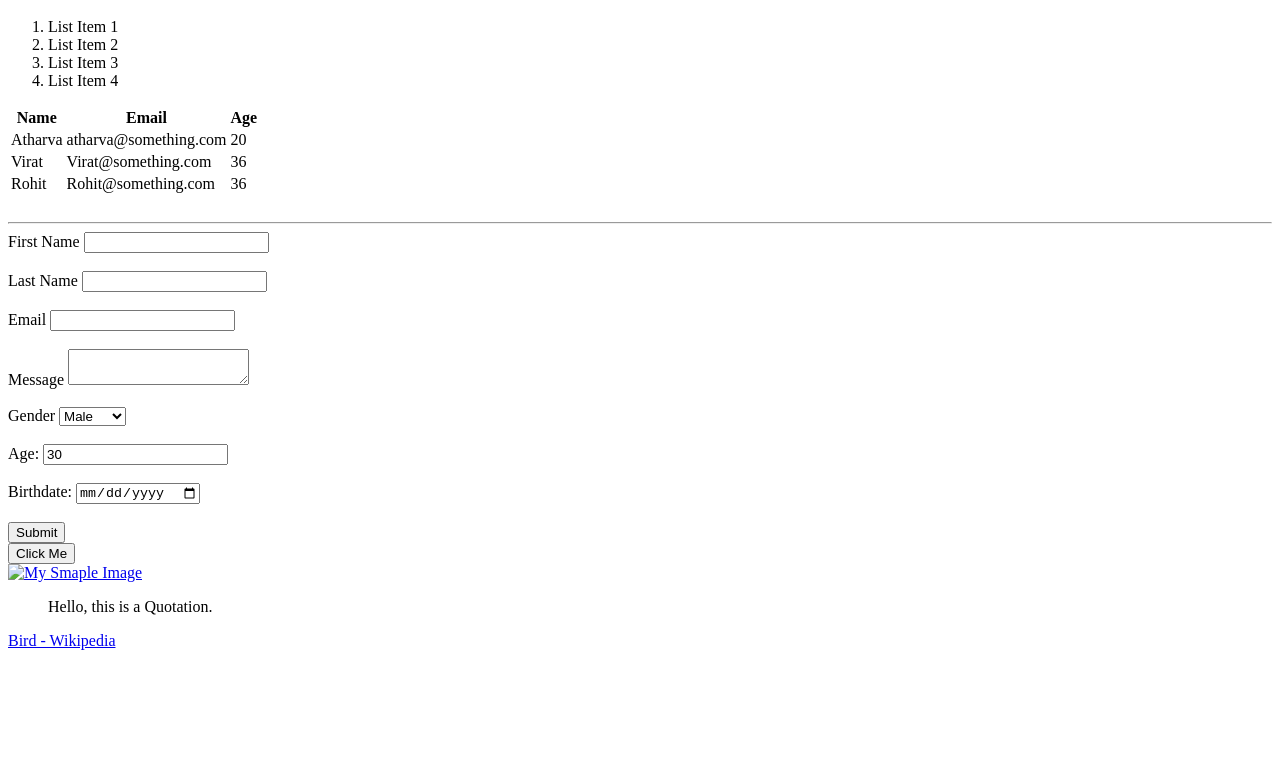
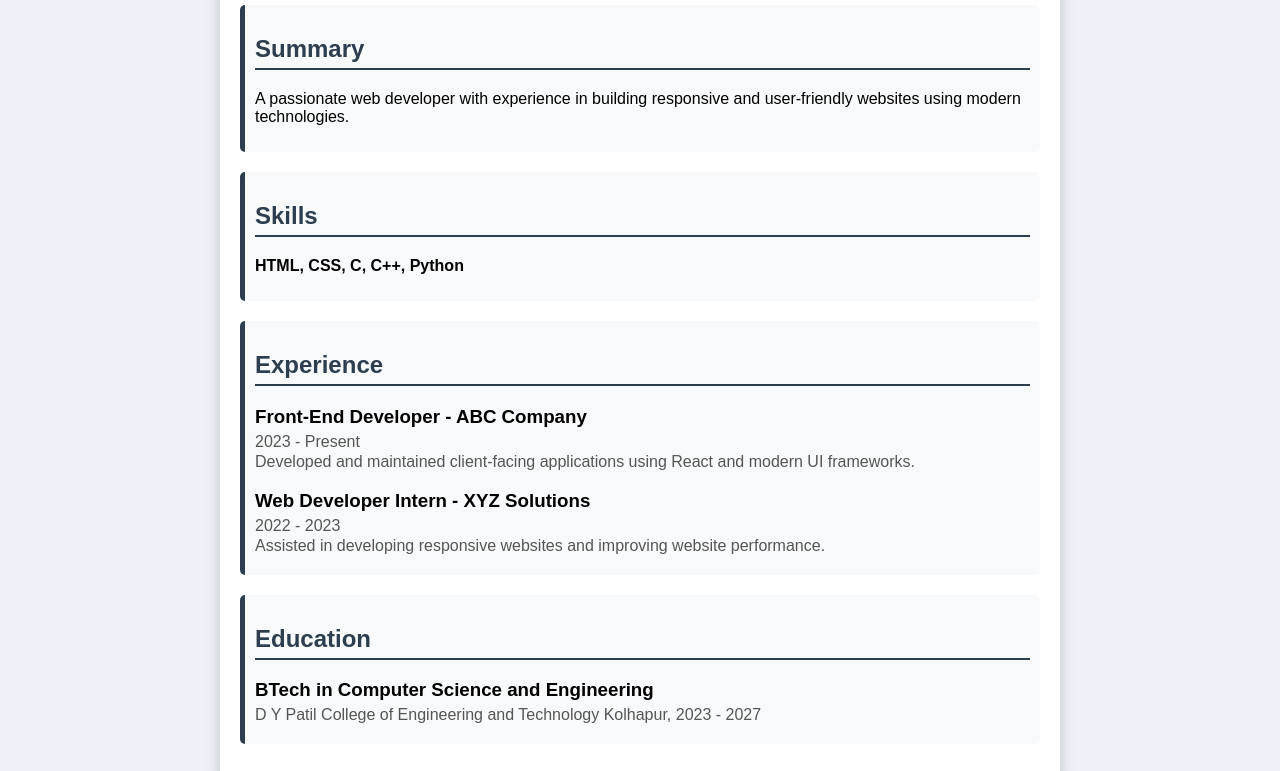
Before and after one commit to artharva/Web_Development, a plain HTML site: page index.html in a window 1280 px wide. Shown: the part 272-1043 px from the top of the page. Drawn offline with Linux system fonts and the light colour scheme.

Commit message:
Add files via upload

```diff
--- a/index.html
+++ b/index.html
@@ -1,131 +1,107 @@
 <!DOCTYPE html>
-<html>
+<html lang="en">
 <head>
-        <title>HTML</title>
+    <meta charset="UTF-8">
+    <meta name="viewport" content="width=device-width, initial-scale=1.0">
+    <title>Resume</title>
+    <style>
+        body {
+            font-family: 'Poppins', sans-serif;
+            margin: 0;
+            padding: 0;
+            background-color: #eef1f7;
+        }
+        .container {
+            max-width: 800px;
+            margin: 20px auto;
+            background: white;
+            padding: 20px;
+            box-shadow: 0 4px 15px rgba(0, 0, 0, 0.2);
+            border-radius: 10px;
+        }
+        h1, h2 {
+            color: #2c3e50;
+        }
+        .header {
+            text-align: center;
+        }
+        .header img {
+            width: 120px;
+            height: 120px;
+            border-radius: 50%;
+            object-fit: cover;
+            margin-bottom: 10px;
+            border: 3px solid #2c3e50;
+        }
+        .header h1 {
+            margin-bottom: 5px;
+        }
+        .header p {
+            margin-top: 0;
+            color: #555;
+        }
+        .section {
+            margin-bottom: 20px;
+            padding: 10px;
+            background: #f8f9fa;
+            border-left: 5px solid #2c3e50;
+            border-radius: 5px;
+        }
+        .section h2 {
+            border-bottom: 2px solid #2c3e50;
+            padding-bottom: 5px;
+        }
+        .job, .education {
+            margin-bottom: 10px;
+        }
+        .job h3, .education h3 {
+            margin-bottom: 5px;
+        }
+        .job p, .education p {
+            margin: 2px 0;
+            color: #555;
+        }
+    </style>
 </head>
 <body>
-        <!-- Heading -->
-         <h1>Heading One</h1>
-         <h2>Heading Two</h2>
-         <h3>Heading Three</h3>
+    <div class="container">
+        <div class="header">
+            <img src="ATHARVA-min.jpg" alt="Atharva Mali">
+            <h1>Atharva Mali</h1>
+            <p>Software Developer | atharv1167@gmail.com | +91 91305 71320</p>
+        </div>
 
-         <p>
-            Hello, this is a Paragraph.
-            <a>It says,</a>
-            <i>this is a paragraph.</i>
-         </p>
+        <div class="section">
+            <h2>Summary</h2>
+            <p>A passionate web developer with experience in building responsive and user-friendly websites using modern technologies.</p>
+        </div>
 
-         <!-- Lists-->
-         <ul>
-            <li>List Item 1</li>
-            <li>List Item 2</li>
-            <li>List Item 3</li>
-            <li>List Item 4</li>
-         </ul>
+        <div class="section">
+            <h2>Skills</h2>
+            <p><strong>HTML, CSS, C, C++, Python</strong></p>
+        </div>
 
-         <ol>
-            <li>List Item 1</li>
-            <li>List Item 2</li>
-            <li>List Item 3</li>
-            <li>List Item 4</li>
-         </ol>
+        <div class="section">
+            <h2>Experience</h2>
+            <div class="job">
+                <h3>Front-End Developer - ABC Company</h3>
+                <p>2023 - Present</p>
+                <p>Developed and maintained client-facing applications using React and modern UI frameworks.</p>
+            </div>
+            <div class="job">
+                <h3>Web Developer Intern - XYZ Solutions</h3>
+                <p>2022 - 2023</p>
+                <p>Assisted in developing responsive websites and improving website performance.</p>
+            </div>
+        </div>
 
-         <table>
-            <thead>
-                <tr>
-                    <th>Name</th>
-                    <th>Email</th>
-                    <th>Age</th>
-                </tr>
-            </thead>
-            <tbody>
-                <tr>
-                    <td>Atharva</td>
-                    <td>atharva@something.com</td>
-                    <td>20</td>
-                </tr>
-                <tr>
-                    <td>Virat</td>
-                    <td>Virat@something.com</td>
-                    <td>36</td>
-                </tr>
-                <tr>
-                    <td>Rohit</td>
-                    <td>Rohit@something.com</td>
-                    <td>36</td>
-                </tr>
-            </tbody>
-         </table>
-
-         <br>
-         <hr>
-
-         <!--Forms-->
-
-         <form action = "process.php" method = "POST">
-            <div>
-                <label>First Name</label>
-                <input type="text" name="first-name">
+        <div class="section">
+            <h2>Education</h2>
+            <div class="education">
+                <h3>BTech in Computer Science and Engineering</h3>
+                <p>D Y Patil College of Engineering and Technology Kolhapur, 2023 - 2027</p>
             </div>
-            <br>
-            <div>
-                <label>Last Name</label>
-                <input type="text" name="last-name">
         </div>
-            <br>
-            <div>
-                <label>Email</label>
-                <input type="email" name="email">
     </div>
-            <br>
-            <div>
-                <label>Message</label>
-                <textarea name="message"></textarea>
-            </div>
-            <br>
-            <div>
-                <label>Gender</label>
-                <select name="gender">
-                    <option value="male">Male</option>
-                    <option value="female">Female</option>
-                    <option value="other">Other</option>
-                </select>
-            </div>
-            <br>
-            <div>
-                <label>Age:</label>
-                <input type="number" name="age" value="30">
-            </div>
-            <br>
-            <div>
-                <label>Birthdate:</label>
-                <input type="date" name="birthday">
-            </div>
-            <br>
-            <input type="submit" name="submit" value="Submit">
-
-         </form>
-
-        <!--button-->
-        <button>Click Me</button>
-        <br>
-
-        <!--Image-->
-        <a href="images/sample.jpg">
-        <img src="images/sample.jpg" alt="My Smaple Image"
-         width="200">
-        </a>
-
-        <!--Quotations-->
-        <blockquote>
-            Hello, this is a Quotation.
-        </blockquote>
-
-        <!--Links-->
-        <a href="https://en.wikipedia.org/wiki/Bird">
-            Bird - Wikipedia
-        </a>
-
-        <div style="margin-top:500px"></div>
 </body>
 </html>
```
Also changed, not shown: ATHARVA-min.jpg (added). Lines whose indentation alone changed are shown as unchanged.
